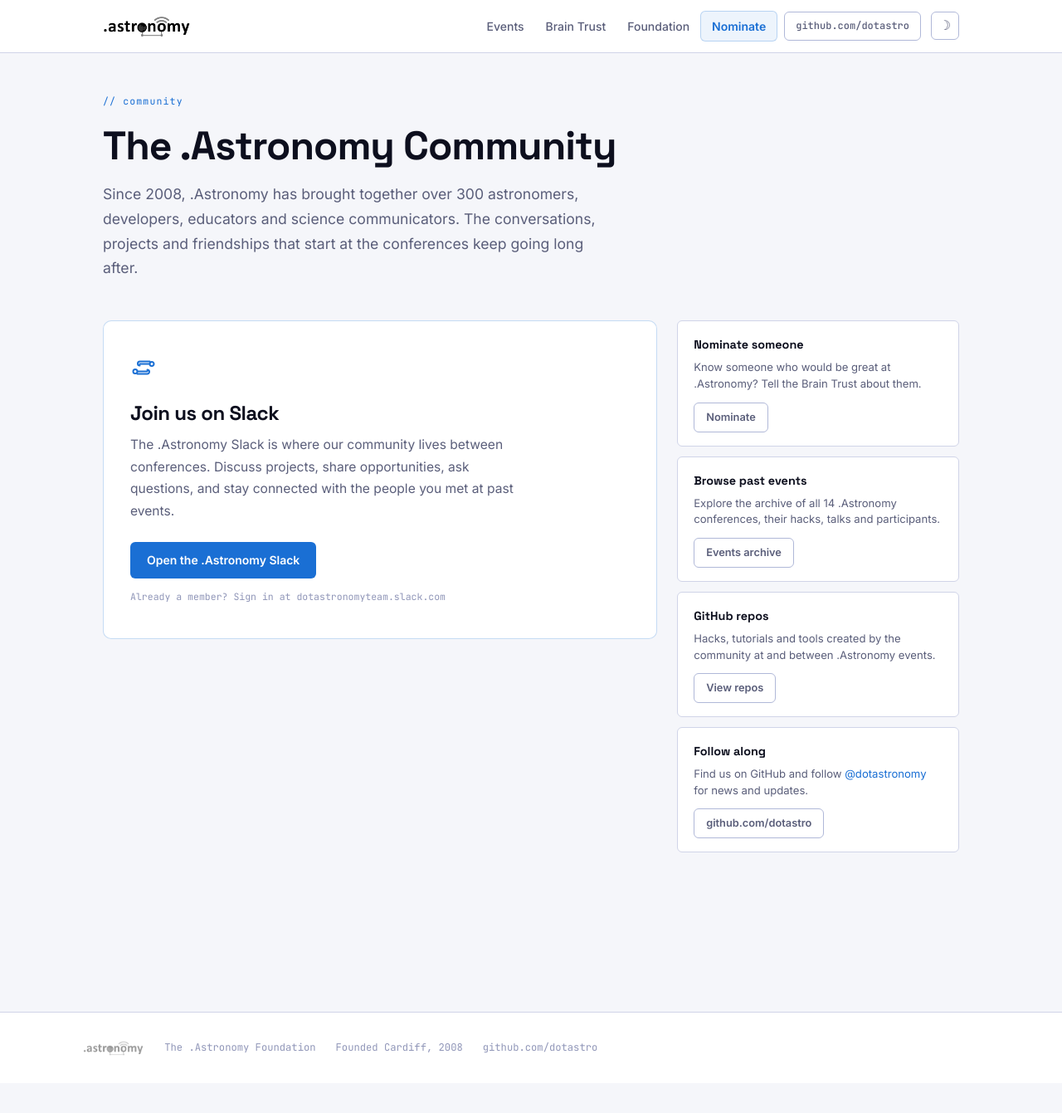
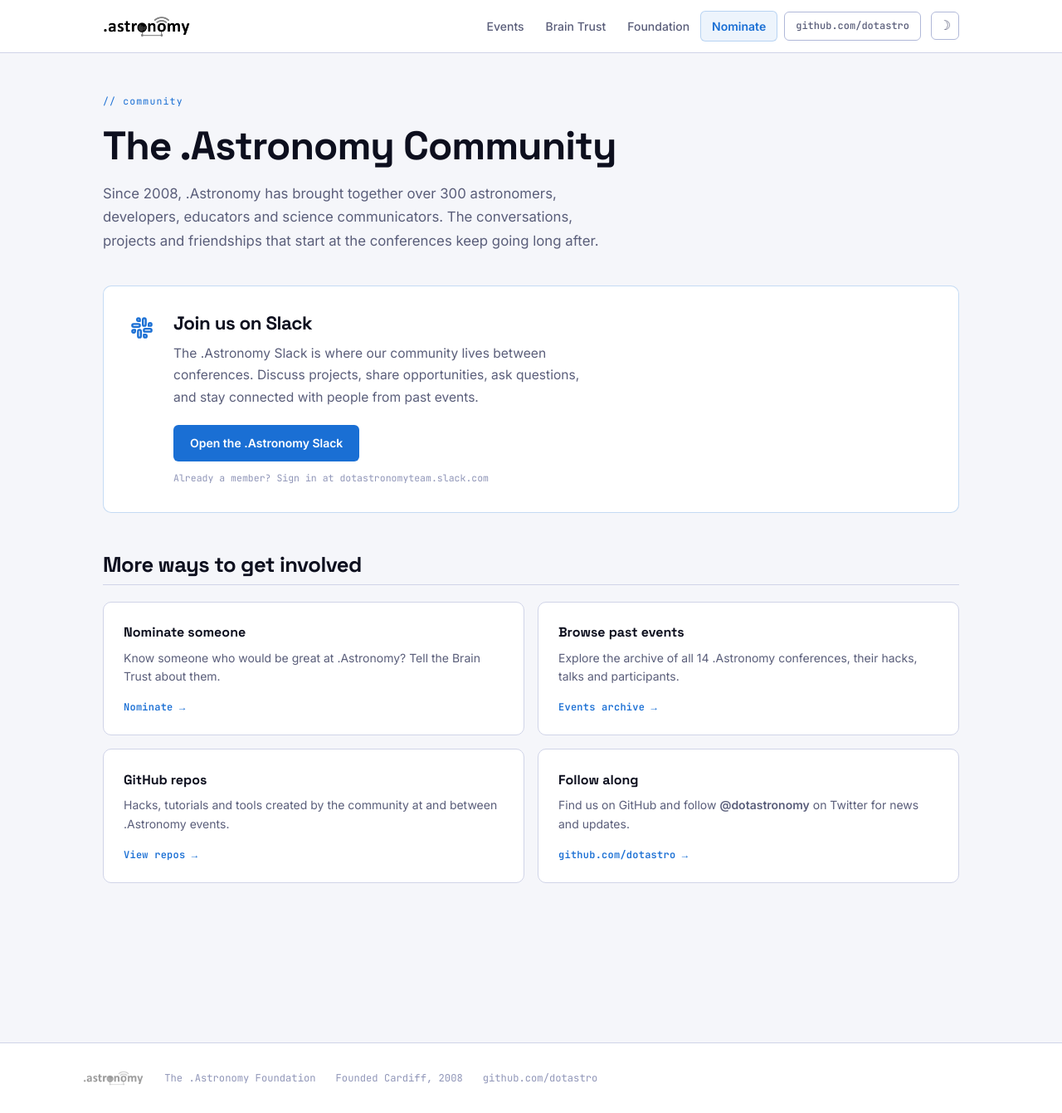
Before and after one commit to dotastro/dotastrosite, a Jekyll site: the page built from community/index.md, in a window 1280 px wide and 1341 px high. Shown: the whole window at 83% size. Built offline with Jekyll 4.4.1, drawn with Linux system fonts in a browser that asks for light colours.

Commit message:
Community page: fix layout -- Slack hero card + 2x2 link grid, clean readable structure

```diff
--- a/assets/css/style.css
+++ b/assets/css/style.css
@@ -996,101 +996,6 @@
 }
 
 /* =====================================================
-   COMMUNITY PAGE
-   ===================================================== */
-.community-cta-grid {
-  display: grid;
-  grid-template-columns: 1fr 340px;
-  gap: 1.5rem;
-  align-items: start;
-  margin-top: 0.5rem;
-}
-
-@media (max-width: 780px) {
-  .community-cta-grid { grid-template-columns: 1fr; }
-}
-
-.community-cta.slack {
-  background: var(--bg-1);
-  border: 1px solid var(--blue-border);
-  border-radius: var(--radius-lg);
-  padding: 2.5rem 2rem;
-}
-
-.community-cta-icon {
-  color: var(--blue);
-  margin-bottom: 1rem;
-}
-
-.community-cta h2 {
-  font-family: var(--font-head);
-  font-size: 1.5rem;
-  font-weight: 700;
-  color: var(--text-bright);
-  margin-top: 0;
-  margin-bottom: 0.75rem;
-  padding-bottom: 0;
-  border-bottom: none;
-}
-
-.community-cta p {
-  font-size: 0.975rem;
-  color: var(--text-muted);
-  line-height: 1.7;
-  max-width: 480px;
-  margin-bottom: 1.5rem;
-}
-
-.community-cta-note {
-  font-family: var(--font-mono);
-  font-size: 0.72rem !important;
-  color: var(--text-dim) !important;
-  margin-top: 0.75rem !important;
-  margin-bottom: 0 !important;
-}
-
-.community-cta-note a { color: var(--text-dim); }
-.community-cta-note a:hover { color: var(--blue); text-decoration: none; }
-
-.community-cta-side {
-  display: flex;
-  flex-direction: column;
-  gap: 0.75rem;
-}
-
-.community-link-card {
-  background: var(--bg-1);
-  border: 1px solid var(--border);
-  border-radius: var(--radius);
-  padding: 1rem 1.2rem;
-  transition: border-color 0.2s;
-}
-
-.community-link-card:hover { border-color: var(--blue-border); }
-
-.community-link-title {
-  font-family: var(--font-head);
-  font-size: 0.9rem;
-  font-weight: 700;
-  color: var(--text-bright);
-  margin-bottom: 0.35rem;
-}
-
-.community-link-desc {
-  font-size: 0.82rem;
-  color: var(--text-muted);
-  line-height: 1.5;
-  margin-bottom: 0.75rem !important;
-}
-
-.community-link-desc a { color: var(--blue); }
-
-.btn-sm {
-  padding: 6px 14px;
-  font-size: 0.8rem;
-}
-
-/* =====================================================
    CONTRIBUTE CARDS (about page)
    ===================================================== */
 .contribute-grid {
@@ -1147,3 +1052,125 @@
   color: var(--blue);
   background: var(--blue-dim);
 }
+
+/* =====================================================
+   COMMUNITY PAGE
+   ===================================================== */
+.page-lead {
+  font-size: 1.05rem;
+  color: var(--text-muted);
+  max-width: 600px;
+  margin-bottom: 2.5rem;
+  line-height: 1.7;
+}
+
+.slack-hero {
+  background: var(--bg-1);
+  border: 1px solid var(--blue-border);
+  border-radius: var(--radius-lg);
+  padding: 2rem 2rem;
+  margin-bottom: 3rem;
+}
+
+.slack-hero-body {
+  display: flex;
+  gap: 1.5rem;
+  align-items: flex-start;
+}
+
+.slack-icon {
+  color: var(--blue);
+  flex-shrink: 0;
+  margin-top: 0.2rem;
+}
+
+.slack-hero-text h2 {
+  font-size: 1.4rem;
+  font-weight: 700;
+  color: var(--text-bright);
+  margin-top: 0;
+  margin-bottom: 0.6rem;
+  padding-bottom: 0;
+  border-bottom: none;
+}
+
+.slack-hero-text p {
+  color: var(--text-muted);
+  font-size: 0.975rem;
+  max-width: 520px;
+  margin-bottom: 1.25rem;
+}
+
+.slack-signin {
+  font-family: var(--font-mono);
+  font-size: 0.72rem !important;
+  color: var(--text-dim) !important;
+  margin-top: 0.6rem !important;
+  margin-bottom: 0 !important;
+}
+
+.slack-signin a { color: var(--text-dim); }
+.slack-signin a:hover { color: var(--blue); text-decoration: none; }
+
+@media (max-width: 560px) {
+  .slack-hero-body { flex-direction: column; gap: 1rem; }
+}
+
+.community-links {
+  display: grid;
+  grid-template-columns: repeat(2, 1fr);
+  gap: 1rem;
+  margin-top: 1.25rem;
+}
+
+@media (max-width: 560px) {
+  .community-links { grid-template-columns: 1fr; }
+}
+
+.community-link-card {
+  display: flex;
+  flex-direction: column;
+  background: var(--bg-1);
+  border: 1px solid var(--border);
+  border-radius: var(--radius-lg);
+  padding: 1.4rem 1.5rem;
+  text-decoration: none;
+  color: inherit;
+  transition: border-color 0.2s, transform 0.15s, box-shadow 0.15s;
+}
+
+.community-link-card:hover {
+  border-color: var(--blue-border);
+  transform: translateY(-2px);
+  box-shadow: 0 6px 20px var(--shadow);
+  text-decoration: none;
+  color: inherit;
+}
+
+.clc-title {
+  font-family: var(--font-head);
+  font-size: 1rem;
+  font-weight: 700;
+  color: var(--text-bright);
+  margin-bottom: 0.4rem;
+}
+
+.clc-desc {
+  font-size: 0.875rem;
+  color: var(--text-muted);
+  line-height: 1.6;
+  flex: 1;
+  margin-bottom: 1rem;
+}
+
+.clc-cta {
+  font-family: var(--font-mono);
+  font-size: 0.75rem;
+  color: var(--blue);
+  font-weight: 600;
+  letter-spacing: 0.02em;
+}
+
+.community-link-card:hover .clc-cta {
+  text-decoration: underline;
+}
--- a/community/index.md
+++ b/community/index.md
@@ -5,49 +5,58 @@
 ---
 
 <span class="section-label">// community</span>
-# The .Astronomy Community
+<h1>The .Astronomy Community</h1>
+<p class="page-lead">Since 2008, .Astronomy has brought together over 300 astronomers, developers, educators and science communicators. The conversations, projects and friendships that start at the conferences keep going long after.</p>
 
-<p style="font-size:1.1rem; color:var(--text-muted); max-width:600px; margin-bottom:3rem;">Since 2008, .Astronomy has brought together over 300 astronomers, developers, educators and science communicators. The conversations, projects and friendships that start at the conferences keep going long after.</p>
-
-<div class="community-cta-grid">
-
-<div class="community-cta slack">
-<div class="community-cta-icon">
-<svg width="32" height="32" viewBox="0 0 32 32" fill="none" xmlns="http://www.w3.org/2000/svg">
-<path d="M8.5 20.5a2.5 2.5 0 1 1-5 0 2.5 2.5 0 0 1 5 0zm0 0H20.5M11.5 8.5a2.5 2.5 0 1 0 0 5M11.5 8.5H23.5M23.5 11.5a2.5 2.5 0 1 1 5 0 2.5 2.5 0 0 1-5 0zm0 0H11.5M20.5 23.5a2.5 2.5 0 1 0 0-5M20.5 23.5H8.5" stroke="currentColor" stroke-width="2" stroke-linecap="round"/>
-</svg>
-</div>
-<h2>Join us on Slack</h2>
-<p>The .Astronomy Slack is where our community lives between conferences. Discuss projects, share opportunities, ask questions, and stay connected with the people you met at past events.</p>
-<a href="https://dotastronomyteam.slack.com" target="_blank" rel="noopener" class="btn btn-primary">Open the .Astronomy Slack</a>
-<p class="community-cta-note">Already a member? <a href="https://dotastronomyteam.slack.com" target="_blank" rel="noopener">Sign in at dotastronomyteam.slack.com</a></p>
+<div class="slack-hero">
+  <div class="slack-hero-body">
+    <div class="slack-icon" aria-hidden="true">
+      <svg width="28" height="28" viewBox="0 0 24 24" fill="none" stroke="currentColor" stroke-width="2" stroke-linecap="round" stroke-linejoin="round">
+        <path d="M14.5 10c-.83 0-1.5-.67-1.5-1.5v-5c0-.83.67-1.5 1.5-1.5s1.5.67 1.5 1.5v5c0 .83-.67 1.5-1.5 1.5z"/>
+        <path d="M20.5 10H19V8.5c0-.83.67-1.5 1.5-1.5s1.5.67 1.5 1.5-.67 1.5-1.5 1.5z"/>
+        <path d="M9.5 14c.83 0 1.5.67 1.5 1.5v5c0 .83-.67 1.5-1.5 1.5S8 21.33 8 20.5v-5c0-.83.67-1.5 1.5-1.5z"/>
+        <path d="M3.5 14H5v1.5c0 .83-.67 1.5-1.5 1.5S2 16.33 2 15.5 2.67 14 3.5 14z"/>
+        <path d="M14 14.5c0-.83.67-1.5 1.5-1.5h5c.83 0 1.5.67 1.5 1.5s-.67 1.5-1.5 1.5h-5c-.83 0-1.5-.67-1.5-1.5z"/>
+        <path d="M15.5 19H14v1.5c0 .83.67 1.5 1.5 1.5s1.5-.67 1.5-1.5-.67-1.5-1.5-1.5z"/>
+        <path d="M10 9.5C10 8.67 9.33 8 8.5 8h-5C2.67 8 2 8.67 2 9.5S2.67 11 3.5 11h5c.83 0 1.5-.67 1.5-1.5z"/>
+        <path d="M8.5 5H10V3.5C10 2.67 9.33 2 8.5 2S7 2.67 7 3.5 7.67 5 8.5 5z"/>
+      </svg>
+    </div>
+    <div class="slack-hero-text">
+      <h2>Join us on Slack</h2>
+      <p>The .Astronomy Slack is where our community lives between conferences. Discuss projects, share opportunities, ask questions, and stay connected with people from past events.</p>
+      <a href="https://dotastronomyteam.slack.com" target="_blank" rel="noopener" class="btn btn-primary">Open the .Astronomy Slack</a>
+      <p class="slack-signin">Already a member? <a href="https://dotastronomyteam.slack.com" target="_blank" rel="noopener">Sign in at dotastronomyteam.slack.com</a></p>
+    </div>
+  </div>
 </div>
 
-<div class="community-cta-side">
+<h2>More ways to get involved</h2>
 
-<div class="community-link-card">
-<div class="community-link-title">Nominate someone</div>
-<p class="community-link-desc">Know someone who would be great at .Astronomy? Tell the Brain Trust about them.</p>
-<a href="{{ site.baseurl }}/nominate" class="btn btn-outline btn-sm">Nominate</a>
-</div>
+<div class="community-links">
 
-<div class="community-link-card">
-<div class="community-link-title">Browse past events</div>
-<p class="community-link-desc">Explore the archive of all 14 .Astronomy conferences, their hacks, talks and participants.</p>
-<a href="{{ site.baseurl }}/events/" class="btn btn-outline btn-sm">Events archive</a>
-</div>
+  <a href="{{ site.baseurl }}/nominate" class="community-link-card">
+    <div class="clc-title">Nominate someone</div>
+    <p class="clc-desc">Know someone who would be great at .Astronomy? Tell the Brain Trust about them.</p>
+    <span class="clc-cta">Nominate &rarr;</span>
+  </a>
 
-<div class="community-link-card">
-<div class="community-link-title">GitHub repos</div>
-<p class="community-link-desc">Hacks, tutorials and tools created by the community at and between .Astronomy events.</p>
-<a href="{{ site.baseurl }}/community/repos" class="btn btn-outline btn-sm">View repos</a>
-</div>
+  <a href="{{ site.baseurl }}/events/" class="community-link-card">
+    <div class="clc-title">Browse past events</div>
+    <p class="clc-desc">Explore the archive of all 14 .Astronomy conferences, their hacks, talks and participants.</p>
+    <span class="clc-cta">Events archive &rarr;</span>
+  </a>
 
-<div class="community-link-card">
-<div class="community-link-title">Follow along</div>
-<p class="community-link-desc">Find us on GitHub and follow <a href="https://twitter.com/dotastronomy" target="_blank" rel="noopener">@dotastronomy</a> for news and updates.</p>
-<a href="https://github.com/dotastro" target="_blank" rel="noopener" class="btn btn-outline btn-sm">github.com/dotastro</a>
-</div>
+  <a href="{{ site.baseurl }}/community/repos" class="community-link-card">
+    <div class="clc-title">GitHub repos</div>
+    <p class="clc-desc">Hacks, tutorials and tools created by the community at and between .Astronomy events.</p>
+    <span class="clc-cta">View repos &rarr;</span>
+  </a>
+
+  <a href="https://github.com/dotastro" target="_blank" rel="noopener" class="community-link-card">
+    <div class="clc-title">Follow along</div>
+    <p class="clc-desc">Find us on GitHub and follow <strong>@dotastronomy</strong> on Twitter for news and updates.</p>
+    <span class="clc-cta">github.com/dotastro &rarr;</span>
+  </a>
 
 </div>
-</div>
```
